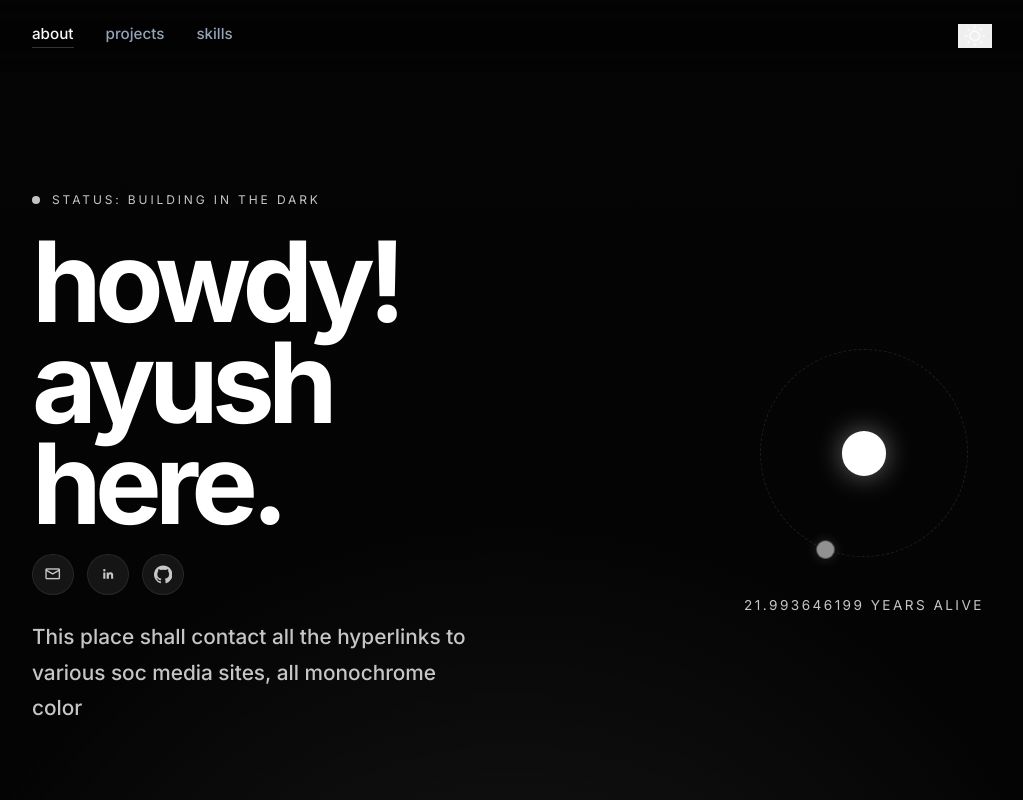
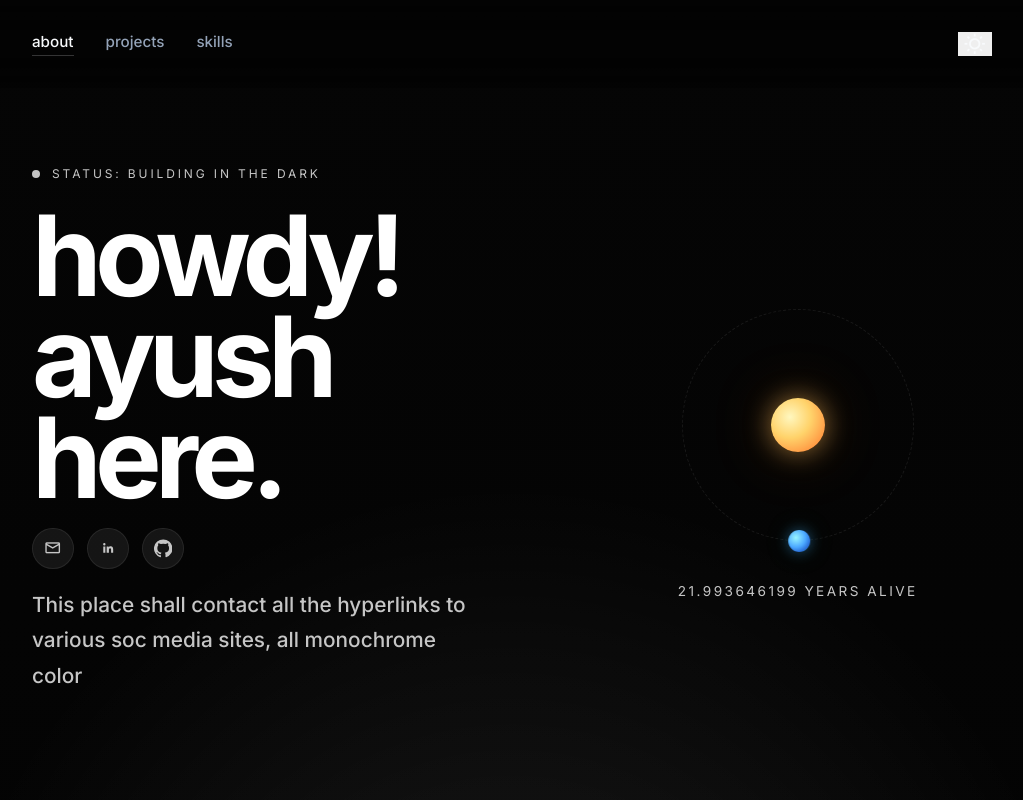
Before and after one commit to gcsuid/fportfolio, a React (Vite) app: page / in a window 1280 px wide. Shown: the top 800 px of the page, without its empty margins (128-1151 px from the left). Built offline with nearby package versions, Linux system fonts and the light colour scheme.

Commit message:
first landing 4

```diff
--- a/src/App.css
+++ b/src/App.css
@@ -14,6 +14,10 @@
   word-wrap: normal;
   direction: ltr;
   -webkit-font-smoothing: antialiased;
+}
+
+:root {
+  --nav-height: 5.5rem;
 }
 
 .preloader-screen,
@@ -240,7 +244,8 @@
   display: flex;
   justify-content: space-between;
   align-items: center;
-  padding: 1.5rem 2rem;
+  min-height: var(--nav-height);
+  padding: 1rem 2rem;
 }
 
 .top-nav__links {
@@ -277,14 +282,15 @@
 }
 
 .portfolio-main {
-  padding: 6rem 2rem 0;
+  padding: 1rem 2rem 0;
 }
 
 .hero-section {
-  display: flex;
-  flex-direction: column;
-  gap: 2rem;
-  justify-content: space-between;
+  display: grid;
+  gap: 1.75rem;
+  align-items: center;
+  min-height: calc(100svh - var(--nav-height) - 1rem);
+  padding-block: 0.5rem 1.5rem;
 }
 
 .hero-copy {
@@ -368,7 +374,7 @@
 
 .hero-copy p {
   max-width: 28rem;
-  margin-top: 1.5rem;
+  margin-top: 1.1rem;
   color: #c6c6c6;
   font-size: clamp(1.05rem, 2vw, 1.3rem);
   line-height: 1.7;
@@ -380,41 +386,46 @@
   flex-direction: column;
   align-items: center;
   justify-content: center;
-  gap: 1rem;
+  gap: 0.85rem;
 }
 
 .orbit-container {
+  --orbit-radius: 7.25rem;
   position: relative;
-  width: 16rem;
-  height: 16rem;
+  width: 18rem;
+  height: 18rem;
   display: flex;
   align-items: center;
   justify-content: center;
 }
 
 .sun {
-  width: 2.8rem;
-  height: 2.8rem;
-  background: #fff;
+  width: 3.4rem;
+  height: 3.4rem;
+  background: radial-gradient(circle at 35% 35%, #fff7bf 0%, #ffd36b 42%, #ff9e47 74%, #ff7a1f 100%);
   border-radius: 50%;
-  box-shadow: 0 0 28px rgba(255, 255, 255, 0.4);
+  box-shadow:
+    0 0 26px rgba(255, 189, 87, 0.55),
+    0 0 68px rgba(255, 128, 32, 0.2);
 }
 
 .earth {
   position: absolute;
-  width: 1.15rem;
-  height: 1.15rem;
-  background: #919191;
+  width: 1.4rem;
+  height: 1.4rem;
+  background: radial-gradient(circle at 35% 35%, #98f5ff 0%, #4ba8ff 48%, #2b6fd8 72%, #2ab383 100%);
   border-radius: 50%;
-  animation: orbit 8s linear infinite;
-  box-shadow: 0 0 14px rgba(255, 255, 255, 0.18);
+  animation: orbit 10s linear infinite;
+  box-shadow:
+    0 0 14px rgba(71, 168, 255, 0.4),
+    0 0 28px rgba(42, 179, 131, 0.18);
 }
 
 .orbit-path {
   position: absolute;
-  width: 13rem;
-  height: 13rem;
-  border: 1px dashed rgba(255, 255, 255, 0.1);
+  width: 14.5rem;
+  height: 14.5rem;
+  border: 1px dashed rgba(255, 255, 255, 0.08);
   border-radius: 50%;
 }
 
@@ -429,7 +440,7 @@
 .content-grid {
   display: grid;
   gap: 3rem;
-  padding-top: 8rem;
+  padding-top: 3rem;
 }
 
 .section-label-wrap {
@@ -712,11 +723,11 @@
 
 @keyframes orbit {
   from {
-    transform: rotate(0deg) translateX(104px) rotate(0deg);
+    transform: rotate(0deg) translateX(var(--orbit-radius)) rotate(0deg);
   }
 
   to {
-    transform: rotate(360deg) translateX(104px) rotate(-360deg);
+    transform: rotate(360deg) translateX(var(--orbit-radius)) rotate(-360deg);
   }
 }
 
@@ -731,12 +742,12 @@
   }
 
   .portfolio-main {
-    padding-top: 7.5rem;
+    padding-top: 0.75rem;
   }
 
   .hero-section {
-    flex-direction: row;
-    align-items: center;
+    grid-template-columns: minmax(0, 1.25fr) minmax(18rem, 0.9fr);
+    gap: 2rem;
   }
 
   .content-grid {
@@ -772,23 +783,24 @@
   }
 
   .orbit-container {
-    width: 12rem;
-    height: 12rem;
+    --orbit-radius: 5.15rem;
+    width: 13rem;
+    height: 13rem;
   }
 
   .orbit-path {
-    width: 9.5rem;
-    height: 9.5rem;
+    width: 10.25rem;
+    height: 10.25rem;
   }
 
   .sun {
-    width: 2.2rem;
-    height: 2.2rem;
+    width: 2.5rem;
+    height: 2.5rem;
   }
 
   .earth {
-    width: 0.95rem;
-    height: 0.95rem;
+    width: 1rem;
+    height: 1rem;
   }
 
   .technical-grid {
```
